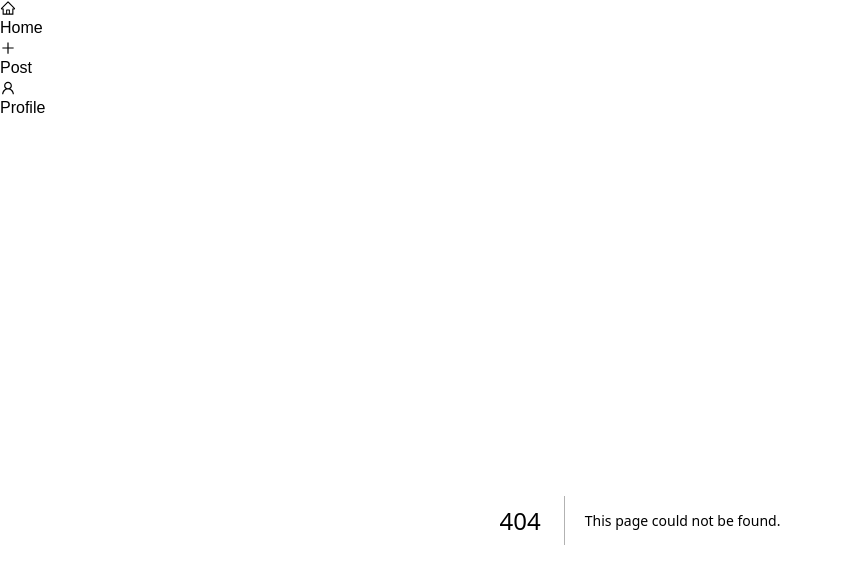
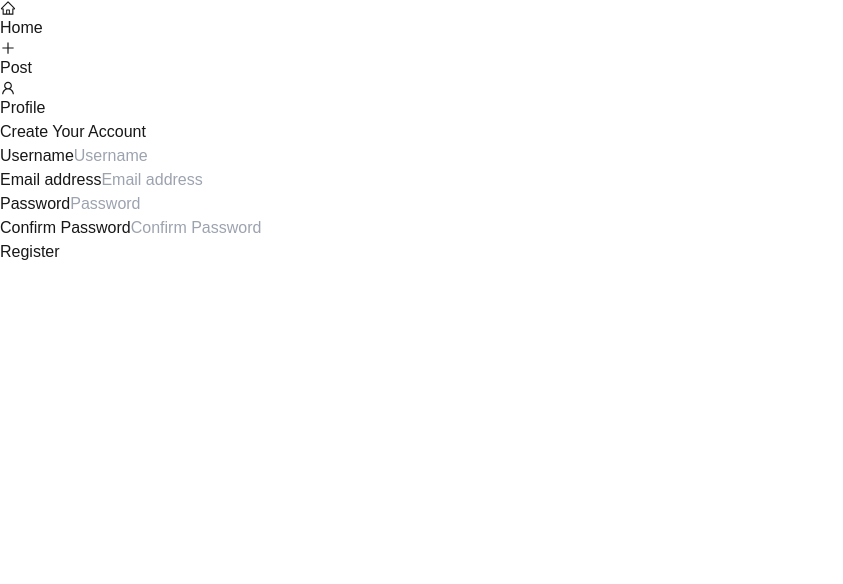
Before and after one commit to dSumitabha/quitter, a Next.js app: page /authentication in a window 1280 px wide. Before the commit this address had no page. Shown: the top 584 px of the page, without its empty margins (0-843 px from the left). Built offline with nearby package versions, Linux system fonts and the light colour scheme.

Commit message:
authentication route created

```diff
--- /dev/null
+++ b/src/app/authentication/page.js
@@ -0,0 +1,12 @@
+import React from 'react';
+import Register from '../components/register';
+
+const Authentication = () => {
+  return (
+    <div className="max-w-md mx-auto mt-4">
+      <Register />
+    </div>
+  );
+};
+
+export default Authentication;
```
